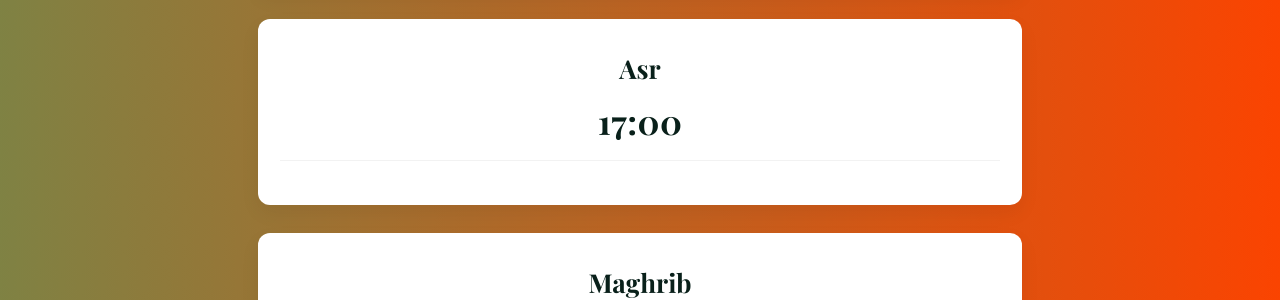
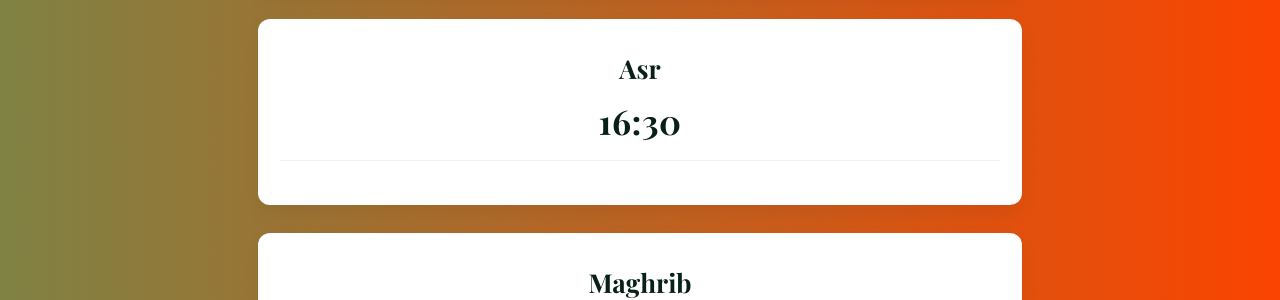
Before and after one commit to NotZakariya/NotZakariya.github.io, a Jekyll site: the page built from pages/prayertimes.md, in a window 1280 px wide. Shown: the part 769-1069 px from the top of the page. Built offline with Jekyll 4.4.1, drawn with Linux system fonts in a browser that asks for light colours; a script that is not in the unit is left out.

Commit message:
Update Asr prayer time from 17:00 to 16:30

```diff
--- a/pages/prayertimes.md
+++ b/pages/prayertimes.md
@@ -36,7 +36,7 @@ no_container: true
 
       <article class="prayer-card" data-prayer="Asr">
         <div class="prayer-name">Asr</div>
-        <div class="prayer-time">17:00</div>
+        <div class="prayer-time">16:30</div>
         <div class="prayer-poll"></div>
       </article>
 
```
